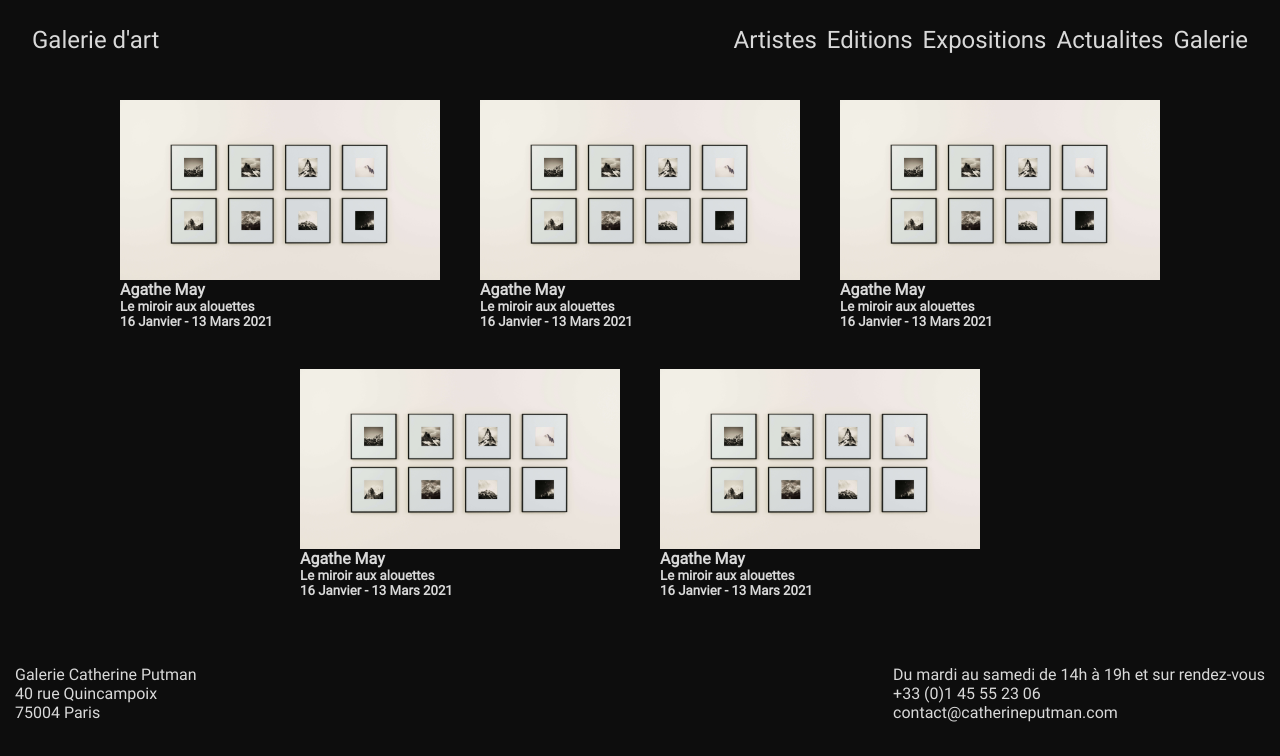
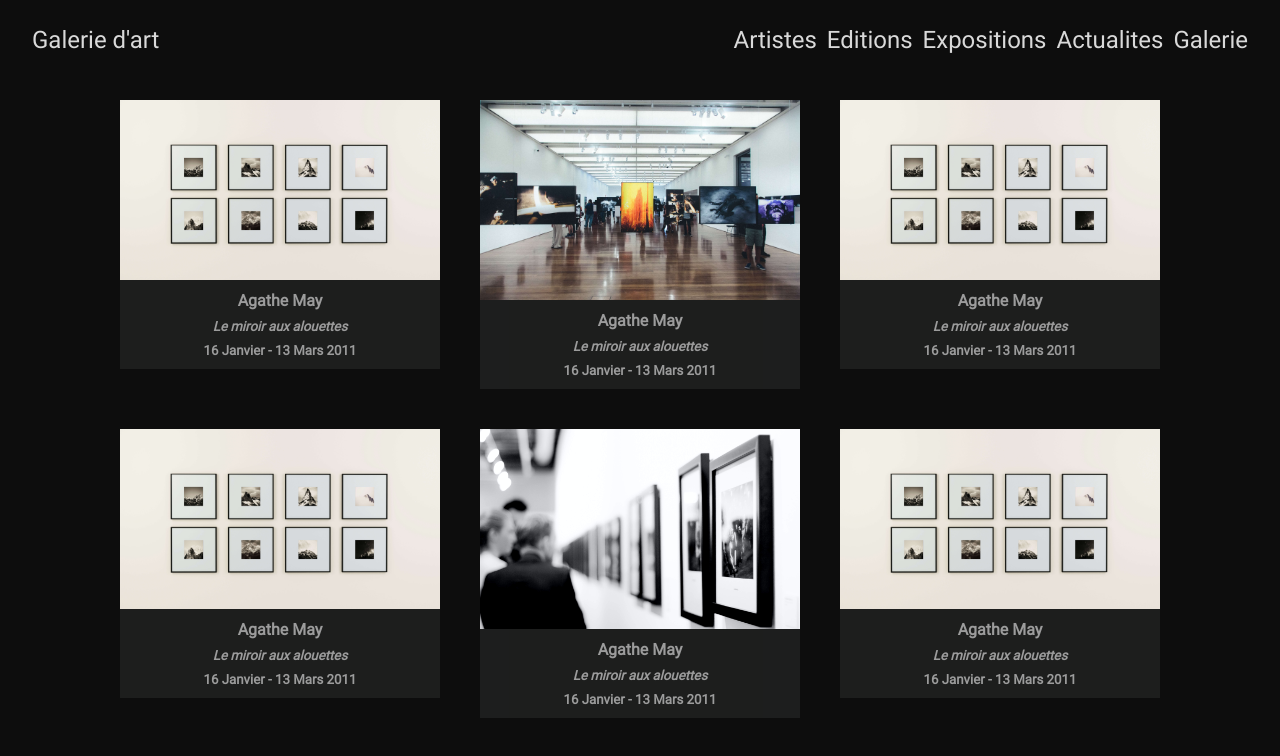
Before and after one commit to flydjo/gallerie-putman-test, a React (Create React App) app in the folder frontend/: page /expositions in a window 1280 px wide. Shown: the top 756 px of the page. Built offline with nearby package versions, Linux system fonts and the light colour scheme.

Commit message:
figcaption stylisé sur la page expo

```diff
--- a/frontend/src/css/Expositions.css
+++ b/frontend/src/css/Expositions.css
@@ -3,9 +3,34 @@
     display: flex;
     justify-content: center;
     flex-wrap: wrap;
+    flex-shrink: 1;
 }
 
 .exposFigure {
     margin: 20px;
     width: 25%;
 }
+
+.exposFigure img {
+    width: 100%;
+    object-fit: cover;
+    max-height: 200px;
+}
+
+.exposFigure figcaption {
+    background-color: #242625;
+    color: #D9D9D9;
+    text-align: center;
+    opacity: .7;
+    transition: .4s;
+    padding: 5px;
+}
+
+.exposFigure figcaption .exposFigureItem {
+    padding: 3px;
+    margin: 3px;
+}
+
+.exposFigure figcaption:hover {
+    opacity: 1;
+}
--- a/frontend/src/pages/Editions.js
+++ b/frontend/src/pages/Editions.js
@@ -28,7 +28,9 @@ function Editions() {
 
     const listArtist = artistsData.map(artist => (
         <ul className="listArtistsEditions">
-            <li key={artist.id}><Link to={`/artiste/${artist.id}`}>{artist.name}</Link></li>
+            <li key={artist.id}>
+                <Link to={`/artiste/${artist.id}`}>{artist.name}</Link>
+            </li>
         </ul>
     ));
 
--- a/frontend/src/pages/Expositions.js
+++ b/frontend/src/pages/Expositions.js
@@ -2,17 +2,19 @@ import React from "react";
 import {Link} from "react-router-dom";
 import "../css/Expositions.css";
 import expo3 from "../images/expo3.jpg";
+import expo1 from "../images/expo1.jpg";
+import expo2 from "../images/expo2.jpg";
 
 function Expositions() {
 
-    const CartExpos = (props) => (
+    const CartExpos = ({img, alt, artist, desc, date}) => (
         <figure className="exposFigure">
-            <img src={expo3} />
+            <img src={img} alt={alt} />
             <Link to="/expo">
                 <figcaption>
-                    <h4>Agathe May</h4>
-                    <h5>Le miroir aux alouettes</h5>
-                    <h5>16 Janvier - 13 Mars 2021</h5>
+                    <h4 className="exposFigureItem">{artist}</h4>
+                    <h5 className="exposFigureItem"><i>{desc}</i></h5>
+                    <h5 className="exposFigureItem">{date}</h5>
                 </figcaption>
             </Link>
         </figure>
@@ -20,11 +22,62 @@ function Expositions() {
 
     return (
         <div className="expositionsContainer">
-            <CartExpos />
-            <CartExpos />
-            <CartExpos />
-            <CartExpos />
-            <CartExpos />
+            <CartExpos
+                img={expo3}
+                alt="exposition 3"
+                artist="Agathe May"
+                desc="Le miroir aux alouettes"
+                date="16 Janvier - 13 Mars 2011"
+            />
+            <CartExpos
+                img={expo2}
+                alt="exposition 3"
+                artist="Agathe May"
+                desc="Le miroir aux alouettes"
+                date="16 Janvier - 13 Mars 2011"
+            />
+            <CartExpos
+                img={expo3}
+                alt="exposition 3"
+                artist="Agathe May"
+                desc="Le miroir aux alouettes"
+                date="16 Janvier - 13 Mars 2011"
+            />
+            <CartExpos
+                img={expo3}
+                alt="exposition 3"
+                artist="Agathe May"
+                desc="Le miroir aux alouettes"
+                date="16 Janvier - 13 Mars 2011"
+            />
+            <CartExpos
+                img={expo1}
+                alt="exposition 3"
+                artist="Agathe May"
+                desc="Le miroir aux alouettes"
+                date="16 Janvier - 13 Mars 2011"
+            />
+            <CartExpos
+                img={expo3}
+                alt="exposition 3"
+                artist="Agathe May"
+                desc="Le miroir aux alouettes"
+                date="16 Janvier - 13 Mars 2011"
+            />
+            <CartExpos
+                img={expo1}
+                alt="exposition 3"
+                artist="Agathe May"
+                desc="Le miroir aux alouettes"
+                date="16 Janvier - 13 Mars 2011"
+            />
+            <CartExpos
+                img={expo3}
+                alt="exposition 3"
+                artist="Agathe May"
+                desc="Le miroir aux alouettes"
+                date="16 Janvier - 13 Mars 2011"
+            />
         </div>
     );
 }
```
Also changed, not shown: 1 other file (tests, documents, lock files or other folders).
